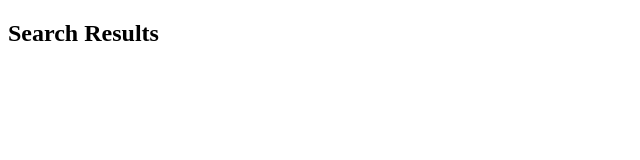
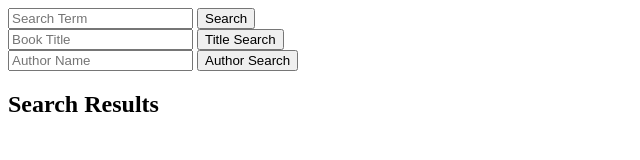
Before and after one commit to ayyshi/book-club-chat, a website: page public/index.html in a window 1280 px wide. Shown: the whole page, without its empty margins (0-640 px from the left). Drawn offline with nearby package versions, Linux system fonts and the light colour scheme.

Commit message:
search fields added

```diff
--- a/public/index.html
+++ b/public/index.html
@@ -5,14 +5,23 @@
     <title>Bookclub Chatroom</title>
     <link rel="stylesheet" href="/css/style.css" charset="utf-8">
     <script type="text/javascript" src="scripts/angular/angular.js"></script>
-    <script type="text/javascript" src="js/app.js"></script>
     <script type="text/javascript" src="js/searchController.js"></script>
   </head>
   <body>
     <section ng-controller="SearchController as results">
+      <form class="search-books">
+        <input type="text" id="search-term" placeholder="Search Term" ng-model="results.searchTerm">
+        <button type="button" ng-click="results.getSearch()">Search</button><br>
+
+        <input type="text" id="search-title" placeholder="Book Title" ng-model="results.searchTitle">
+        <button type="button" ng-click="results.getTitleSearch()">Title Search</button><br>
+
+        <input type="text" id="search-author" placeholder="Author Name" ng-model="results.searchAuthor">
+        <button type="button" ng-click="results.getAuthorSearch()">Author Search</button>
+      </form>
+
       <h1>Search Results</h1>
       <ul id="Results">
-        <!-- presidents.all is show function -->
         <li ng-repeat="result in results.all">
           <strong>{{ result.volumeInfo.title }}</strong><br>
           <em ng-repeat="author in result.volumeInfo.authors">
```
